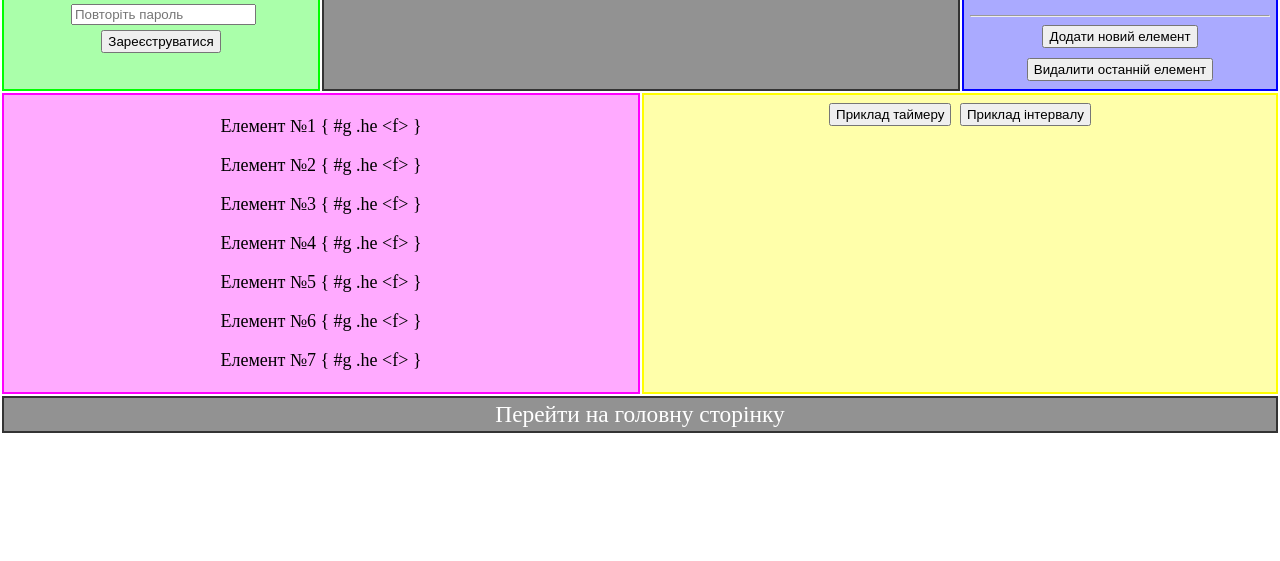
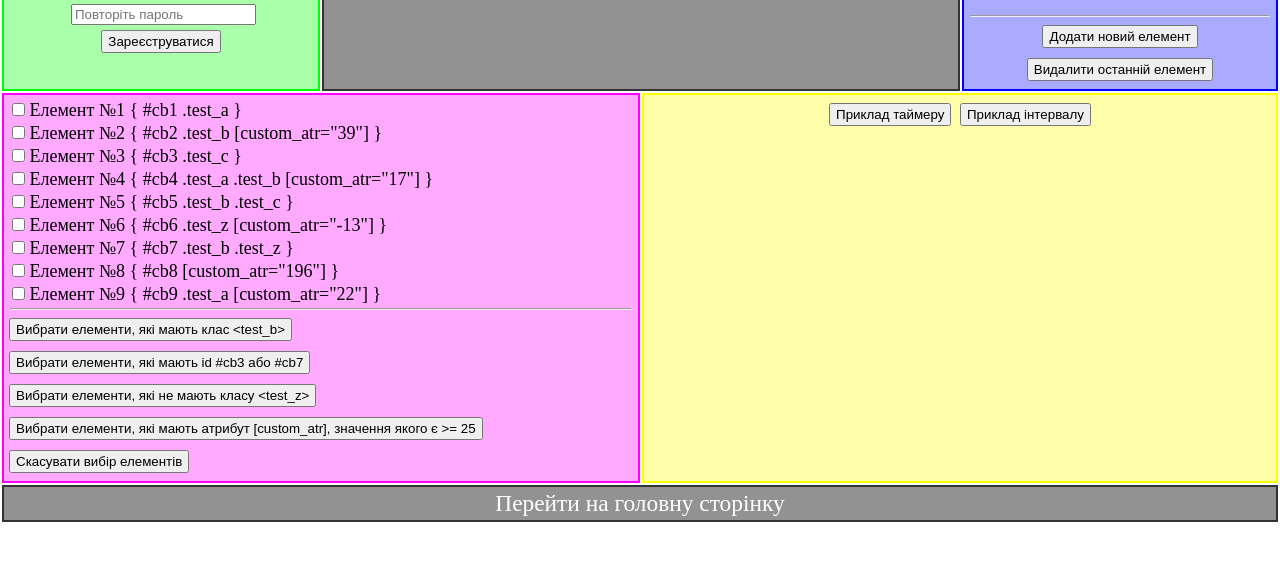
Before and after one commit to RutarAndriy/Web_Application, a website: page app/html/task_3_js.html in a window 1280 px wide. Shown: the part 229-790 px from the top of the page. Drawn offline with Linux system fonts and the light colour scheme.

Commit message:
Update task 3 - js

```diff
--- a/app/css/task_3_js.css
+++ b/app/css/task_3_js.css
@@ -87,6 +87,10 @@ ul, ol {
   background-color: #F0F5;
 }
 
+#div_4 form {
+  text-align: left;
+}
+
 #div_5 {
   border-color: #FF0;
   background-color: #FF05;
--- a/app/html/task_3_js.html
+++ b/app/html/task_3_js.html
@@ -130,17 +130,45 @@
     <!-- Блок <div_4> -->
     <div class="block_n" id="div_4">
 
-      <div>
+      <form>
 
-        <p>Елемент №1 { #g .he &lt;f&gt; }</p>
-        <p>Елемент №2 { #g .he &lt;f&gt; }</p>
-        <p>Елемент №3 { #g .he &lt;f&gt; }</p>
-        <p>Елемент №4 { #g .he &lt;f&gt; }</p>
-        <p>Елемент №5 { #g .he &lt;f&gt; }</p>
-        <p>Елемент №6 { #g .he &lt;f&gt; }</p>
-        <p>Елемент №7 { #g .he &lt;f&gt; }</p>
-
-      </div>
+        <input type="checkbox" name="cb_1" id="cb1" class="test_a">
+        <label for="cb_1">Елемент №1 { #cb1 .test_a }</label>
+        <br>
+        <input type="checkbox" name="cb_2" id="cb2" class="test_b" custom_atr="39">
+        <label for="cb_2">Елемент №2 { #cb2 .test_b [custom_atr="39"] }</label>
+        <br>
+        <input type="checkbox" name="cb_3" id="cb3" class="test_c">
+        <label for="cb_3">Елемент №3 { #cb3 .test_c }</label>
+        <br>
+        <input type="checkbox" name="cb_4" id="cb4" class="test_a test_b" custom_atr="17">
+        <label for="cb_4">Елемент №4 { #cb4 .test_a .test_b [custom_atr="17"] }</label>
+        <br>
+        <input type="checkbox" name="cb_5" id="cb5" class="test_b test_c">
+        <label for="cb_5">Елемент №5 { #cb5 .test_b .test_c }</label>
+        <br>
+        <input type="checkbox" name="cb_6" id="cb6" class="test_z" custom_atr="-13">
+        <label for="cb_6">Елемент №6 { #cb6 .test_z [custom_atr="-13"] }</label>
+        <br>
+        <input type="checkbox" name="cb_7" id="cb7" class="test_b test_z">
+        <label for="cb_7">Елемент №7 { #cb7 .test_b .test_z }</label>
+        <br>
+        <input type="checkbox" name="cb_8" id="cb8" custom_atr="196">
+        <label for="cb_8">Елемент №8 { #cb8 [custom_atr="196"] }</label>
+        <br>
+        <input type="checkbox" name="cb_9" id="cb9" class="test_a" custom_atr="22">
+        <label for="cb_9">Елемент №9 { #cb9 .test_a [custom_atr="22"] }</label>
+        <hr>
+        <input type="button" onclick="check_condition_1()" value="Вибрати елементи, які мають клас <test_b>">
+        <br>
+        <input type="button" onclick="check_condition_2()" value="Вибрати елементи, які мають id #cb3 або #cb7">
+        <br>
+        <input type="button" onclick="check_condition_3()" value="Вибрати елементи, які не мають класу <test_z>">
+        <br>
+        <input type="button" onclick="check_condition_4()" value="Вибрати елементи, які мають атрибут [custom_atr], значення якого є >= 25">
+        <br>
+        <input type="button" onclick="unselect_all_elements()" value="Скасувати вибір елементів">
+      </form>
 
 
     </div>
--- a/app/js/task_3_js.js
+++ b/app/js/task_3_js.js
@@ -128,7 +128,7 @@ let flex_direction = [ "row",
                        "column-reverse" ];
 
 // Зміна властивості <flex-direction>
-function change_flex_direction (element) {
+function change_flex_direction (event) {
   // Шукаємо блок по id
   let block = document.getElementById("flex_block");
   // Збільшуємо лічильник
@@ -138,7 +138,7 @@ function change_flex_direction (element) {
   // Змінюємо властивість <flex-direction>
   block.style.flexDirection = value;
   // Змінюємо текст кнопки
-  element.target.innerHTML = `flex_direction: ${value}`;
+  event.target.innerHTML = `flex_direction: ${value}`;
 }
 
 // .......................................................................
@@ -152,7 +152,7 @@ let justify_content = [ "center",
                         "space-between" ];
 
 // Зміна властивості <justify-content>
-function change_justify_content (element) {
+function change_justify_content (event) {
   // Шукаємо блок по id
   let block = document.getElementById("flex_block");
   // Збільшуємо лічильник
@@ -162,7 +162,7 @@ function change_justify_content (element) {
   // Змінюємо властивість <justify-content>
   block.style.justifyContent = value;
   // Змінюємо текст кнопки
-  element.target.innerHTML = `justify_content: ${value}`;
+  event.target.innerHTML = `justify_content: ${value}`;
 }
 
 // .......................................................................
@@ -176,7 +176,7 @@ let align_items = [ "center",
                     "stretch" ];
 
 // Зміна властивості <align_items>
-function change_align_items (element) {
+function change_align_items (event) {
   // Шукаємо блок по id
   let block = document.getElementById("flex_block");
   // Збільшуємо лічильник
@@ -186,7 +186,7 @@ function change_align_items (element) {
   // Змінюємо властивість <align_items>
   block.style.alignItems = value;
   // Змінюємо текст кнопки
-  element.target.innerHTML = `align_items: ${value}`;
+  event.target.innerHTML = `align_items: ${value}`;
 }
 
 // .......................................................................
@@ -218,6 +218,67 @@ function change_title_background() {
 
 // .......................................................................
 
+// Позначаємо елементи, які задовільняють умову №1
+function check_condition_1() {
+  select_elements($("input.test_b"));
+}
+
+// Позначаємо елементи, які задовільняють умову №2
+function check_condition_2() {
+  select_elements($("#cb3, #cb7"));
+}
+
+// Позначаємо елементи, які задовільняють умову №3
+function check_condition_3() {
+  select_elements($("#div_4 input[type='checkbox']")
+                 .not(".test_z"));
+}
+
+// Позначаємо елементи, які задовільняють умову №4
+function check_condition_4() {
+  // Знімаємо позначки з усіх елементів
+  unselect_all_elements();
+  // Результат пошуку
+  let result = $("[custom_atr]");
+  // Допоміжний масив
+  let array = [];
+  // Перебираємо знайдені елементи
+  for (let z = 0; z < result.length; z++) {
+    // Отримуємо елемент
+    let element = result.get(z);
+    // Отримуємо значення атрибуту
+    let atr = Number($(element).attr("custom_atr"));
+    // Виконуємо перевірку значення атрибуту
+    if (atr >= 25) { $(element).prop('checked', true); }
+  }
+}
+
+// .......................................................................
+
+// Позначаємо необхідні елементи
+function select_elements (elements) {
+  // Знімаємо позначки з усіх елементів
+  unselect_all_elements();
+  // Позначаємо необхідні елементи
+  for (let z = 0; z < elements.length; z++) {
+    let element = elements.get(z);
+    $(element).prop('checked', true);
+  }
+}
+
+// Знімаємо позначки з усіх елементів
+function unselect_all_elements() {
+  // Отримуємо усі елементи типу <checkbox>
+  let result = $("#div_4 input[type='checkbox']");
+  // Знімаємо позначки з усіх елементів
+  for (let z = 0; z < result.length; z++) {
+    let element = result.get(z);
+    $(element).prop('checked', false);
+  }
+}
+
+// .......................................................................
+
 // Додаємо прослуховувачі подій до кнопок
 add_flex_button_listener();
 
```
